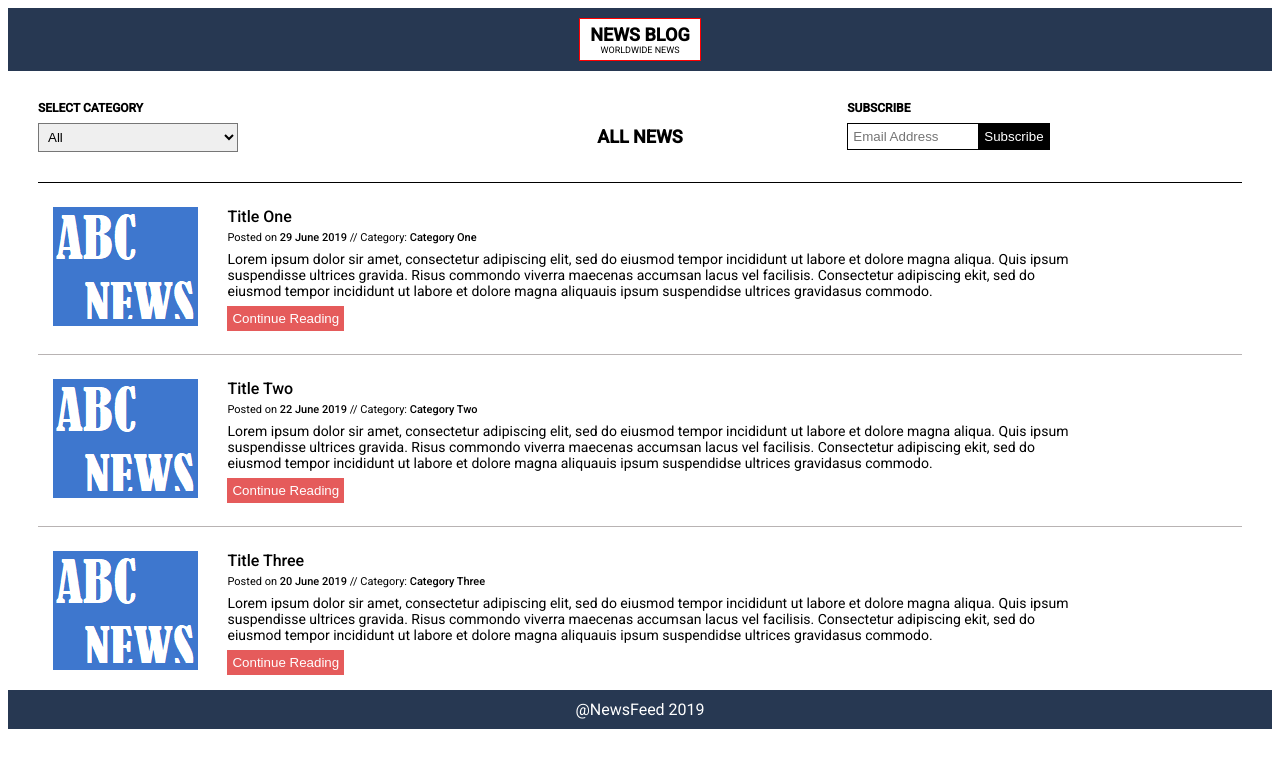
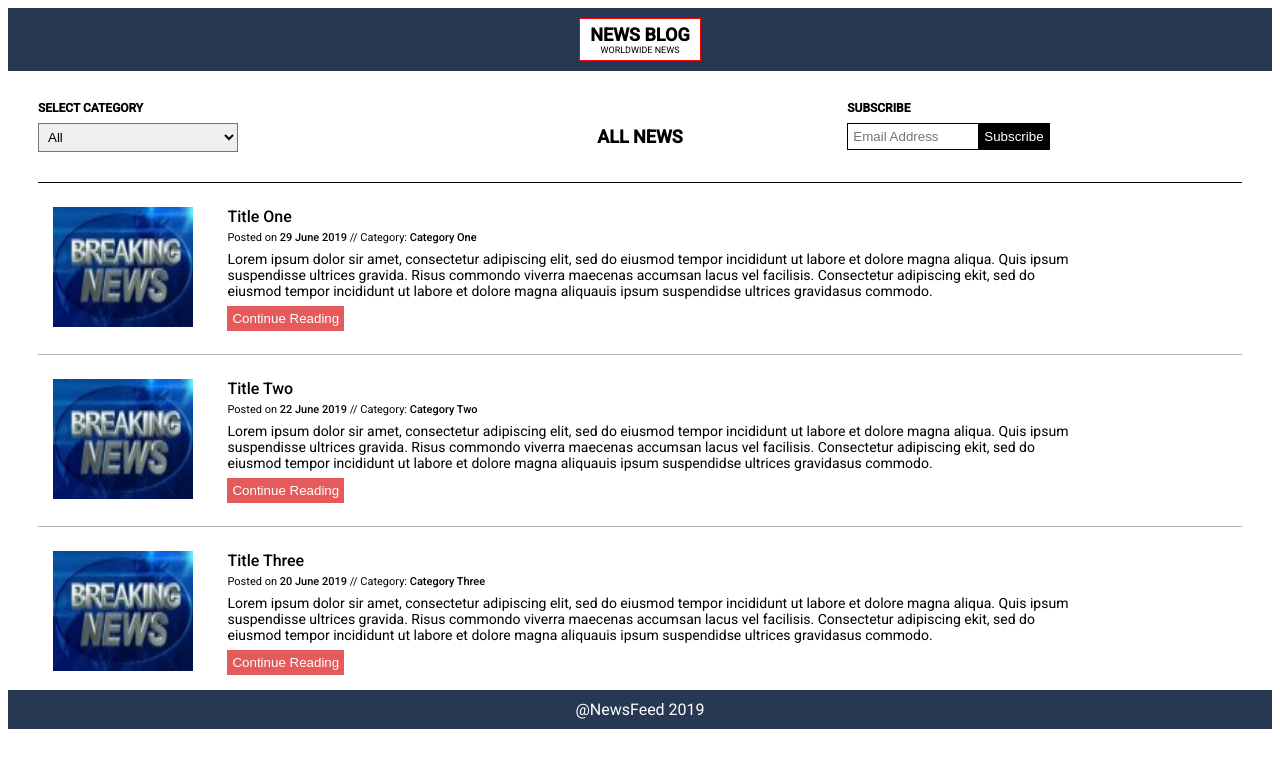
Before and after one commit to mansi-30/HomeTasks, a plain HTML site: page index.html in a window 1280 px wide. Drawn offline with Linux system fonts and the light colour scheme.

Commit message:
img-changes

```diff
--- a/index.html
+++ b/index.html
@@ -55,7 +55,7 @@
 
         <div class="row" id="category1" style="margin-left: 30px;margin-right: 30px;">
             <div class="col-1 col-s-1 menu">
-                <img src="./Untitled.png">
+                <img src="./news-img (1).jpg" class="img">
             </div>
 
             <div class="col-2 col-s-2">
@@ -94,7 +94,7 @@
         <hr class="hr-blog" id = "hr1">
         <div class="row" id="category2"  style="margin-left: 30px;margin-right: 30px;">
             <div class="col-1 col-s-1 menu">
-                <img src="./Untitled.png">
+                <img src="./news-img (1).jpg" class="img">
             </div>
 
             <div class="col-2 col-s-2">
@@ -131,7 +131,7 @@
         <hr class="hr-blog" id="hr2" >
         <div class="row" id="category3"  style="margin-left: 30px;margin-right: 30px;">
             <div class="col-1 col-s-1 menu">
-                <img src="./Untitled.png" class="img">
+                <img src="./news-img (1).jpg" class="img">
             </div>
 
             <div class="col-2 col-s-2">
--- a/style.css
+++ b/style.css
@@ -79,6 +79,10 @@ body{
     border: none;
     padding: 6px;
    cursor: pointer;
+}
+.img{
+    width: 140px;
+    height: 120px;
 }
 
 .all-news-title{
```
Also changed, not shown: Untitled.png (deleted), news-img (1).jpg (added).
